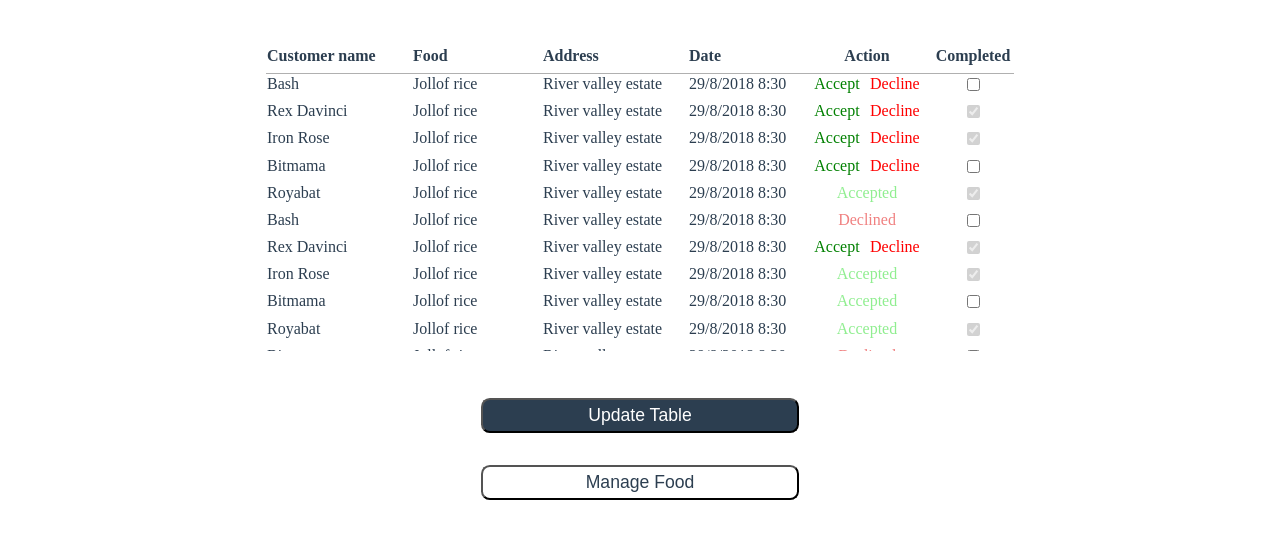
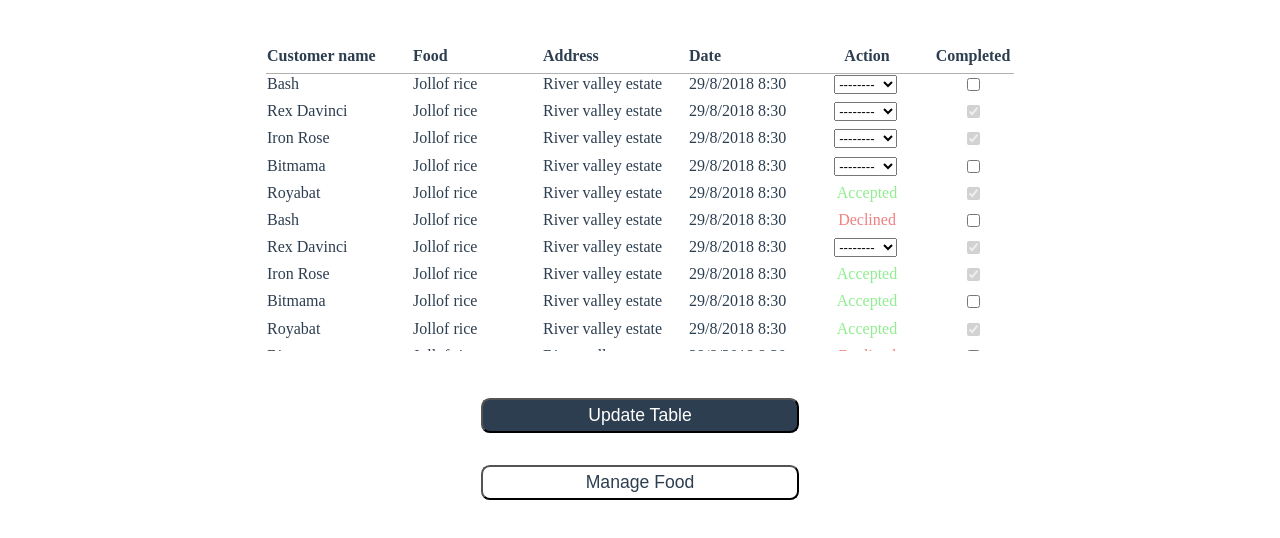
Before and after one commit to eltNEG/Fast-Food-Fast, a website: page UI/manage-order.html in a window 1280 px wide. Shown: the part 94-632 px from the top of the page. Drawn offline with Linux system fonts and the light colour scheme.

Commit message:
#160746077 Replace accept-reject links with select-options  (#20)
* Add top bar

Styled top bar was added to all plages. However,
there is need to improve the display on small screens

* Replace links with select and options

Accept and reject links were replaced with select element
and options. Previous style was adjusted for the new feature

* Made little change to select

```diff
--- a/UI/css/style.css
+++ b/UI/css/style.css
@@ -235,8 +235,7 @@ tr {
   text-align: center;
 }
 
-.manage-order-table tr td a:nth-child(1) {
-  color: green;
+.manage-order-table tr td select:nth-child(1) {
   margin-right: 0.2em;
 }
 
@@ -248,8 +247,7 @@ tr {
   color: lightcoral;
 }
 
-.manage-order-table tr td a:nth-child(2) {
-  color: red;
+.manage-order-table tr td select:nth-child(2) {
   margin-left: 0.2em;
 }
 
--- a/UI/manage-order.html
+++ b/UI/manage-order.html
@@ -38,8 +38,11 @@
                         <td>River valley estate</td>
                         <td>29/8/2018 8:30</td>
                         <td>
-                            <a>Accept</a>
-                            <a>Decline</a>
+                            <select>
+                                <option class="accepted">--------</option>
+                                <option class="accepted">Accept</option>
+                                <option class="declined">Reject</option>
+                            </select>
                         </td>
                         <td>
                             <input type="checkbox" />
@@ -52,8 +55,11 @@
                         <td>River valley estate</td>
                         <td>29/8/2018 8:30</td>
                         <td>
-                            <a>Accept</a>
-                            <a>Decline</a>
+                            <select>
+                                <option class="accepted">--------</option>
+                                <option class="accepted">Accept</option>
+                                <option class="declined">Reject</option>
+                            </select>
                         </td>
                         <td>
                             <input type="checkbox" checked disabled />
@@ -66,8 +72,11 @@
                         <td>River valley estate</td>
                         <td>29/8/2018 8:30</td>
                         <td>
-                            <a>Accept</a>
-                            <a>Decline</a>
+                            <select>
+                                <option class="accepted">--------</option>
+                                <option class="accepted">Accept</option>
+                                <option class="declined">Reject</option>
+                            </select>
                         </td>
                         <td>
                             <input type="checkbox" checked disabled />
@@ -80,8 +89,11 @@
                         <td>River valley estate</td>
                         <td>29/8/2018 8:30</td>
                         <td>
-                            <a>Accept</a>
-                            <a>Decline</a>
+                            <select>
+                                <option class="accepted">--------</option>
+                                <option class="accepted">Accept</option>
+                                <option class="declined">Reject</option>
+                            </select>
                         </td>
                         <td>
                             <input type="checkbox" />
@@ -120,8 +132,11 @@
                         <td>River valley estate</td>
                         <td>29/8/2018 8:30</td>
                         <td>
-                            <a>Accept</a>
-                            <a>Decline</a>
+                            <select>
+                                <option class="accepted">--------</option>
+                                <option class="accepted">Accept</option>
+                                <option class="declined">Reject</option>
+                            </select>
                         </td>
                         <td>
                             <input type="checkbox" checked disabled />
```
